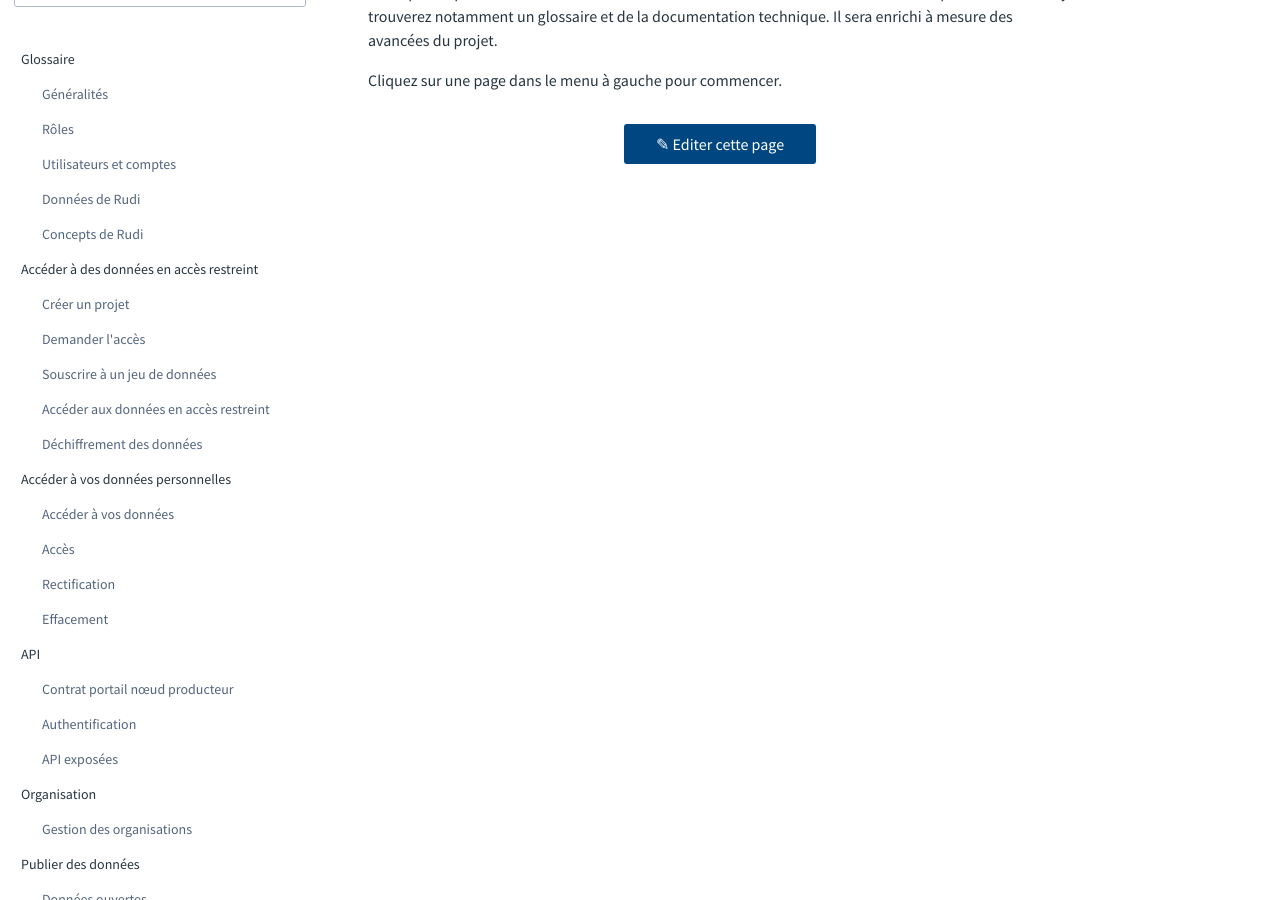
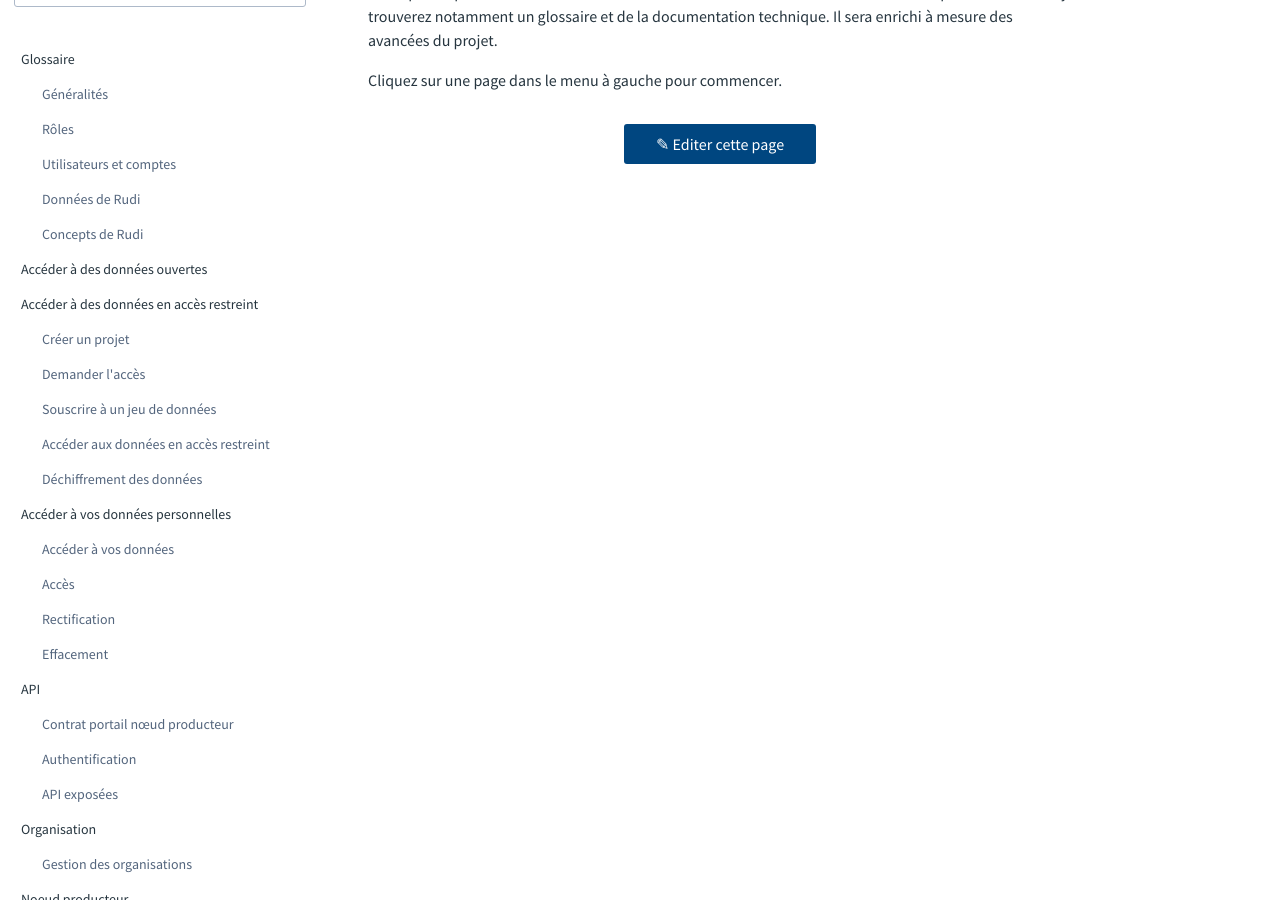
Before and after one commit to sigrennesmetropole/rudi_documentation, a Jekyll site: the page built from index.md, in a window 1280 px wide and 900 px high, scrolled down 307 px. Built offline with Jekyll 4.4.1, drawn with Linux system fonts in a browser that asks for light colours.

Commit message:
Update _config.yml

```diff
--- a/_config.yml
+++ b/_config.yml
@@ -38,33 +38,38 @@ collections:
     title: Glossaire
     output: true
 
+  acces_donnee_ouverte:
+    order: 2
+    title: Accéder à des données ouvertes
+    output: true
+
   acces_donnees_restreintes:
-    order: 2
+    order: 3
     title: Accéder à des données en accès restreint
     output: true
 
   donnees_personnelles:
-    order: 3
+    order: 4
     title: Accéder à vos données personnelles
     output: true
 
   api:
-    order: 4
+    order: 5
     title: API
     output: true
 
   organisation:
-    order: 5
+    order: 6
     title: Organisation
     output: true
 
   publication:
-    order: 6
-    title: Publier des données
+    order: 7
+    title: Noeud producteur
     output: true
 
   autres:
-    order: 7
+    order: 8
     title: Autres
     output: true
 
```
